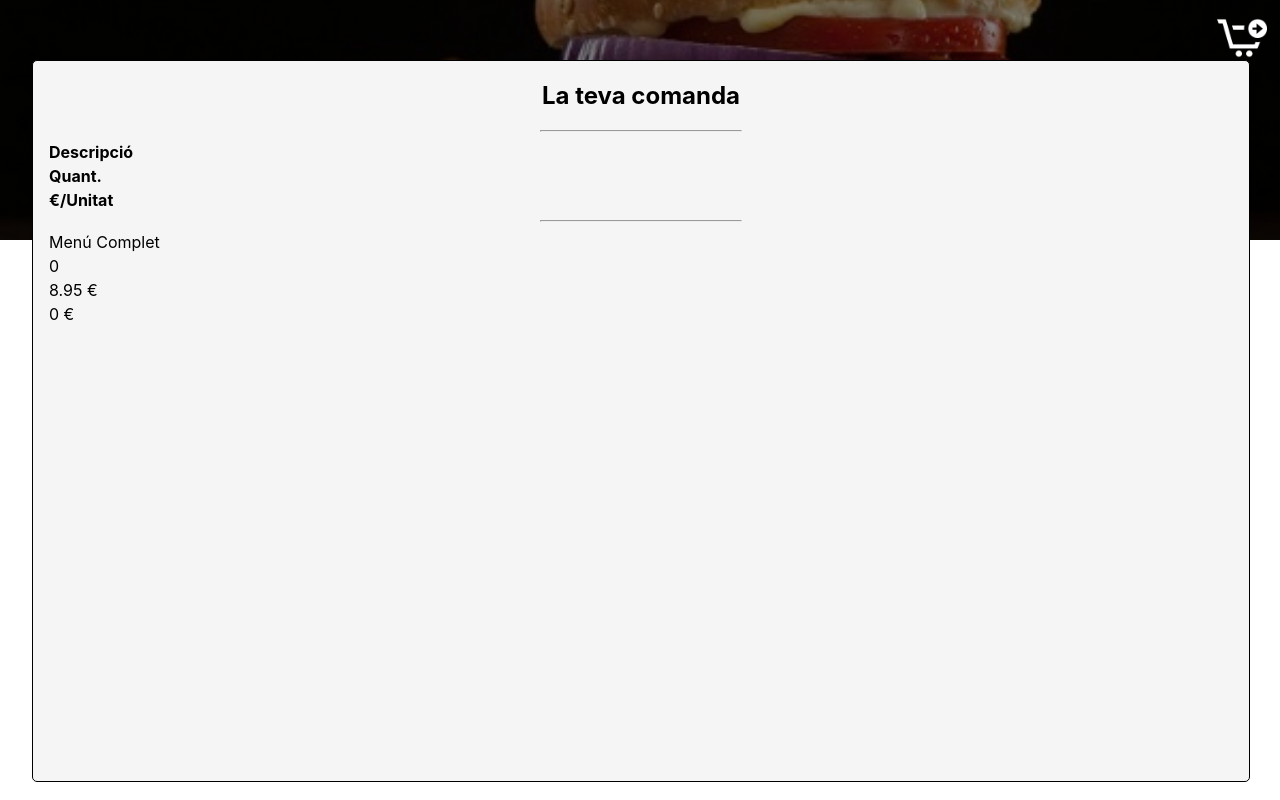
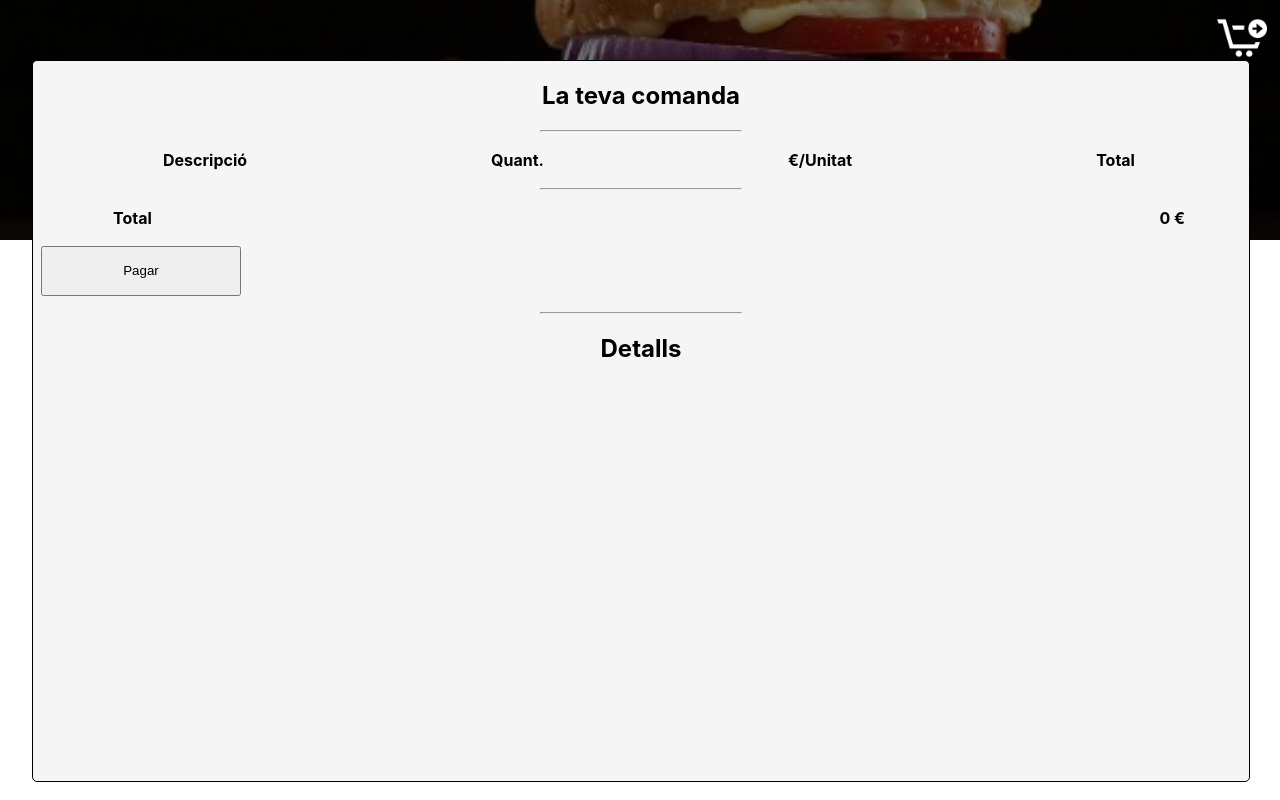
Before and after one commit to gerardcsaperas/Online-Lunch-Plan, a React (Create React App) app: page / in a window 1280 px wide. Both pictures are taken after a click on the button 1242 px from the left and 38 px from the top of the page. Built offline with nearby package versions, Linux system fonts and the light colour scheme.

Commit message:
Checkout & Dishes Details

```diff
--- a/src/components/CheckOut.css
+++ b/src/components/CheckOut.css
@@ -21,4 +21,5 @@
     border: 1px solid black;
     border-radius: 5px;
     background: whitesmoke;
+    overflow: scroll;
 }
--- a/src/components/CheckOut.js
+++ b/src/components/CheckOut.js
@@ -3,11 +3,6 @@ import './CheckOut.css';
 import CheckOutChildren from './CheckOutChildren';
 
 export class CheckOut extends Component {
-	renderMenus = (menus) => {
-		for (let i of menus) {
-			console.log(i);
-		}
-	};
 	render() {
 		if (this.props.showCheckOut) {
 			return (
--- /dev/null
+++ b/src/components/CheckOutChildren.css
@@ -0,0 +1,14 @@
+#description-row,
+#checkout-elements-row {
+    display: flex;
+    flex-direction: row;
+    justify-content: space-around;
+}
+
+#grandTotal {
+    display: flex;
+    flex-direction: row;
+    margin-left: 5vw;
+    margin-right: 5vw;
+    justify-content: space-between;
+}
--- a/src/components/CheckOutChildren.js
+++ b/src/components/CheckOutChildren.js
@@ -1,4 +1,6 @@
 import React from 'react';
+import DishesDetails from './DishesDetails';
+import './CheckOutChildren.css';
 
 function CheckOutChildren(props) {
 	let primerSegonCount = 0;
@@ -7,11 +9,11 @@ function CheckOutChildren(props) {
 
 	const menuData = [
 		{
-			menuType: 'Menú Complet',
+			menuType: 'M. Complet',
 			price: 8.95
 		},
 		{
-			menuType: 'Menú 2 Primers',
+			menuType: '2 Primers',
 			price: 7.95
 		},
 		{
@@ -22,6 +24,9 @@ function CheckOutChildren(props) {
 
 	for (let i of props.cashRegister) {
 		switch (i.menuType) {
+			default:
+				console.log('You got a problem @line 26, CheckOutChildren.js');
+				break;
 			case 'primerSegon':
 				primerSegonCount++;
 				break;
@@ -35,40 +40,56 @@ function CheckOutChildren(props) {
 	}
 
 	const primerSegonRow = (ele) => {
+		if (primerSegonCount > 0) {
 			return (
-			<div id="checkout-elements">
+				<div id="checkout-elements-row">
 					<p>{ele.menuType}</p>
 					<p>{primerSegonCount}</p>
 					<p>{`${ele.price} €`}</p>
-				<p>{`${primerSegonCount * ele.price} €`}</p>
+					<p>{`${(primerSegonCount * ele.price).toFixed(2)} €`}</p>
 				</div>
 			);
+		}
 	};
 
 	const dosPrimersRow = (ele) => {
-		if (ele.count > 0) {
+		if (dosPrimersCount > 0) {
 			return (
-				<div id="checkout-elements">
+				<div id="checkout-elements-row">
 					<p>{ele.menuType}</p>
 					<p>{dosPrimersCount}</p>
 					<p>{`${ele.price} €`}</p>
-					<p>{`${dosPrimersCount * ele.price} €`}</p>
+					<p>{`${(dosPrimersCount * ele.price).toFixed(2)} €`}</p>
 				</div>
 			);
 		}
 	};
 
 	const platPostresRow = (ele) => {
-		if (ele.count > 0) {
+		if (platPostresCount > 0) {
 			return (
-				<div id="checkout-elements">
+				<div id="checkout-elements-row">
 					<p>{ele.menuType}</p>
 					<p>{platPostresCount}</p>
 					<p>{`${ele.price} €`}</p>
-					<p>{`${platPostresCount * ele.price} €`}</p>
+					<p>{`${(platPostresCount * ele.price).toFixed(2)} €`}</p>
 				</div>
 			);
 		}
+	};
+
+	const calculateTotalDebit = (ele) => {
+		const primerSegonTotalDebit = ele[0].price * primerSegonCount;
+		const dosPrimersTotalDebit = ele[1].price * dosPrimersCount;
+		const platPostresTotalDebit = ele[2].price * platPostresCount;
+
+		const grandTotal = primerSegonTotalDebit + dosPrimersTotalDebit + platPostresTotalDebit;
+
+		return (
+			<p>
+				<b>{` ${grandTotal} €`}</b>
+			</p>
+		);
 	};
 
 	return (
@@ -83,11 +104,24 @@ function CheckOutChildren(props) {
 				<p>
 					<b>€/Unitat</b>
 				</p>
+				<p>
+					<b>Total</b>
+				</p>
 			</div>
 			<hr />
 			{primerSegonRow(menuData[0])}
 			{dosPrimersRow(menuData[1])}
 			{platPostresRow(menuData[2])}
+			<div id="grandTotal">
+				<p>
+					<b>Total</b>
+				</p>
+				{calculateTotalDebit(menuData)}
+			</div>
+			<button id="pay">Pagar</button>
+			<hr />
+			<h1>Detalls</h1>
+			<DishesDetails menus={props.menus} />
 		</div>
 	);
 }
--- /dev/null
+++ b/src/components/DishesDetails.css
@@ -0,0 +1,3 @@
+.dishes-details-row {
+    text-align: center;
+}
--- /dev/null
+++ b/src/components/DishesDetails.js
@@ -0,0 +1,45 @@
+import React from 'react';
+import './DishesDetails.css';
+
+function DishesDetails(props) {
+	const renderDishes = props.menus.map((menu, i) => {
+		switch (menu.menuType) {
+			default:
+				console.log('You got a problem @line 82, Step3.js. [renderDishes()]');
+				break;
+			case 'primerSegon':
+				return (
+					<div key={i} className="dishes-details-row">
+						<hr />
+						<p>Menú Complet</p>
+						<p>{menu.primer}</p>
+						<p>{menu.segon}</p>
+						<p>{menu.postres}</p>
+					</div>
+				);
+			case 'dosPrimers':
+				return (
+					<div key={i} className="dishes-details-row">
+						<hr />
+						<p>Menú 2 Primers</p>
+						<p>{menu.primerA}</p>
+						<p>{menu.primerB}</p>
+						<p>{menu.postres}</p>
+					</div>
+				);
+			case 'platPostres':
+				return (
+					<div key={i} className="dishes-details-row">
+						<hr />
+						<p>Mig Menú</p>
+						<p>{menu.platUnic}</p>
+						<p>{menu.postres}</p>
+					</div>
+				);
+		}
+	});
+
+	return <div>{renderDishes}</div>;
+}
+
+export default DishesDetails;
--- a/src/components/MenuForm.js
+++ b/src/components/MenuForm.js
@@ -71,7 +71,7 @@ class MenuForm extends React.Component {
 			currentStep: this.state.currentStep - 1
 		});
 	};
-	callback = () => {
+	asyncConLog = () => {
 		console.log(this.state.menus);
 		console.log(this.state.cashRegister);
 	};
@@ -82,48 +82,54 @@ class MenuForm extends React.Component {
 			this.setState(
 				{
 					menus: this.state.menus.concat({
+						//Concatenate the specific dishes.
 						menuType: menuType,
 						primer: e.primer,
 						segon: e.segon,
 						postres: e.postres
 					}),
 					cashRegister: this.state.cashRegister.concat({
+						//Concat the menu type.
 						menuType
 					}),
-					currentStep: 2
+					currentStep: 2 //Back to menu type selection.
 				},
-				this.callback
+				this.asyncConLog
 			);
 		} else if (menuType === 'dosPrimers') {
 			this.setState(
 				{
 					menus: this.state.menus.concat({
+						//Concatenate the specific dishes.
 						menuType: menuType,
 						primerA: e.primerA,
 						primerB: e.primerB,
 						postres: e.postres
 					}),
 					cashRegister: this.state.cashRegister.concat({
+						//Concat the menu type.
 						menuType
 					}),
-					currentStep: 2
+					currentStep: 2 //Back to menu type selection.
 				},
-				this.callback
+				this.asyncConLog
 			);
 		} else if (menuType === 'platPostres') {
 			this.setState(
 				{
 					menus: this.state.menus.concat({
+						//Concatenate the specific dishes.
 						menuType: menuType,
 						platUnic: e.platUnic,
 						postres: e.postres
 					}),
 					cashRegister: this.state.cashRegister.concat({
+						//Concat the menu type.
 						menuType
 					}),
-					currentStep: 2
+					currentStep: 2 //Back to menu type selection.
 				},
-				this.callback
+				this.asyncConLog
 			);
 		}
 	};
```
Also changed, not shown: src/components/Step3.js (+29 -22 lines). Lines whose indentation alone changed are shown as unchanged.
